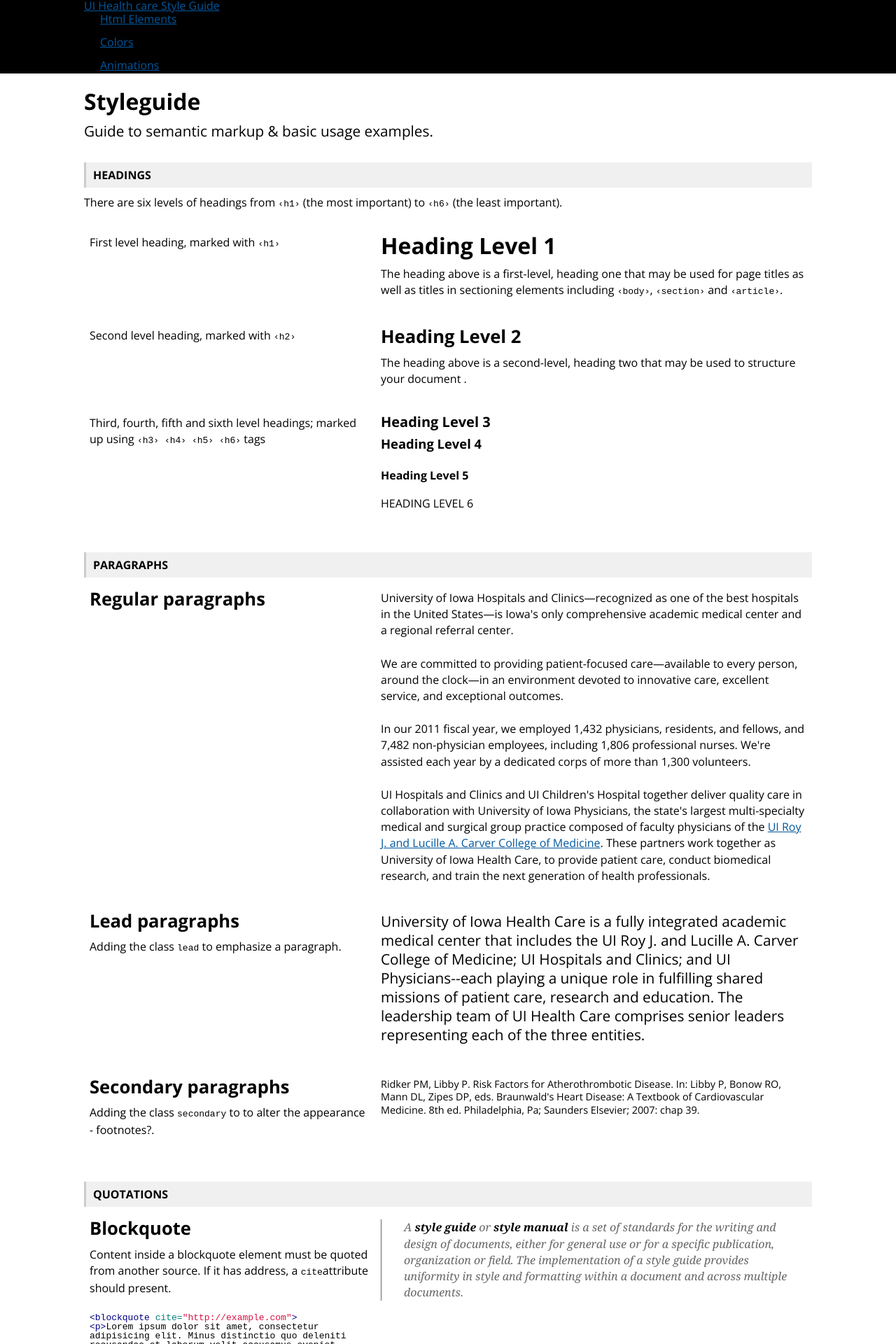
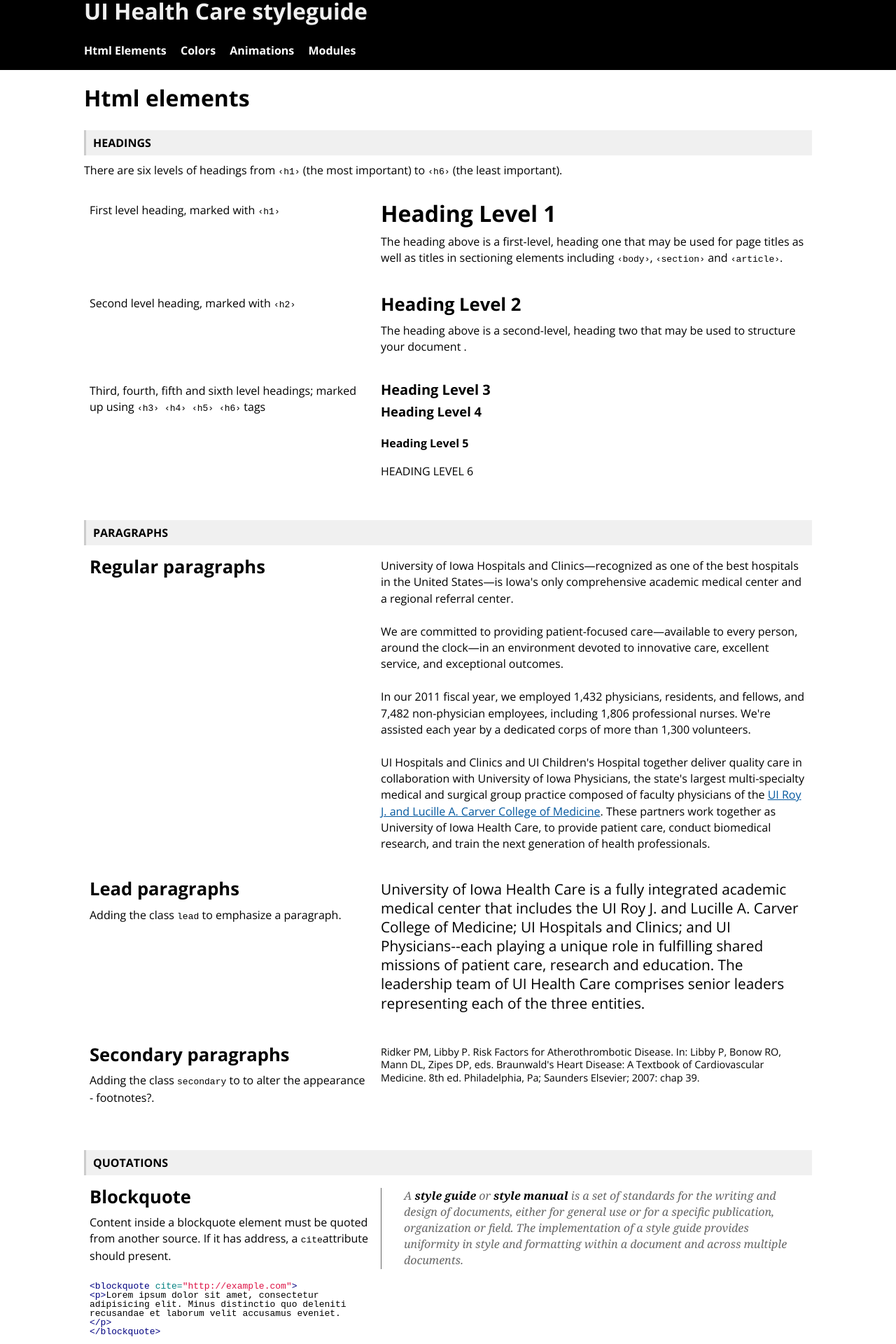
Before and after one commit to hc-webcom/uihc-styleguide, a Jekyll site: the page built from index.html, in a window 1280 px wide. Shown: the top 1920 px of the page at 70% size. Built offline with Jekyll 4.4.1, drawn with Linux system fonts in a browser that asks for light colours.

Commit message:
styled main nav

```diff
--- a/_includes/header.html
+++ b/_includes/header.html
@@ -1,11 +1,12 @@
 <header role="banner">
 	<div class="container">
-		<a href="/">UI Health care Style Guide</a>
+		<h1>UI Health Care styleguide</h1>
 		<nav role="navigation">
 			<ul class="main-nav">
 				<li><a href="/">Html Elements</a></li>
 				<li><a href="/colors">Colors</a></li>
 				<li><a href="/Animations">Animations</a></li>
+				<li><a href="/Modules">Modules</a></li>
 			</ul>
 		</nav>
 	</div>
--- a/css/main.css
+++ b/css/main.css
@@ -130,7 +130,7 @@
 .summary {padding:.5em;}
 .sample {padding:.5em;}
 
-header {background:#000;}
+header {background:#000;color:#f0f0f0;}
 
 /*Grid*/
 
@@ -185,3 +185,9 @@
         width: 100%;
     }
 }
+
+/*Navigation*/
+
+.main-nav {list-style-type: none; padding:1em 0;}
+.main-nav li {display:inline;}
+.main-nav a {color:#fff;font-weight:bold;text-decoration:none;margin-right:1em;}
--- a/index.html
+++ b/index.html
@@ -4,8 +4,7 @@
 ---
 <div class="main container">
 	<article>
-		<h1>Styleguide</h1>
-		<p class="lead">Guide to semantic markup &amp; basic usage examples.</p>
+		<h1>Html elements</h1>
 		<h2 class="section-title">Headings</h2>
 		<p>There are six levels of headings from <code>&#8249;h1&#8250;</code> (the most important) to <code>&#8249;h6&#8250;</code> (the least important).</p>
 		<div class="col-group">
```
